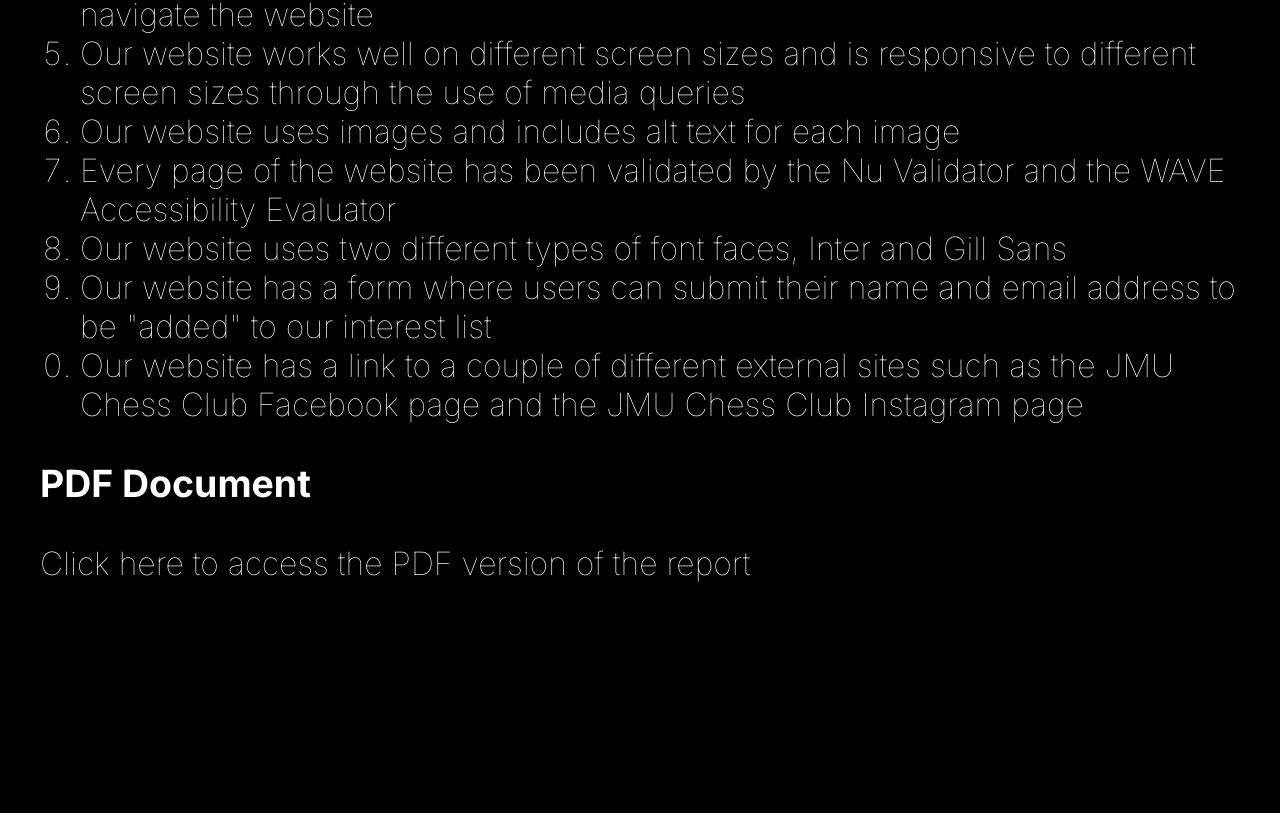
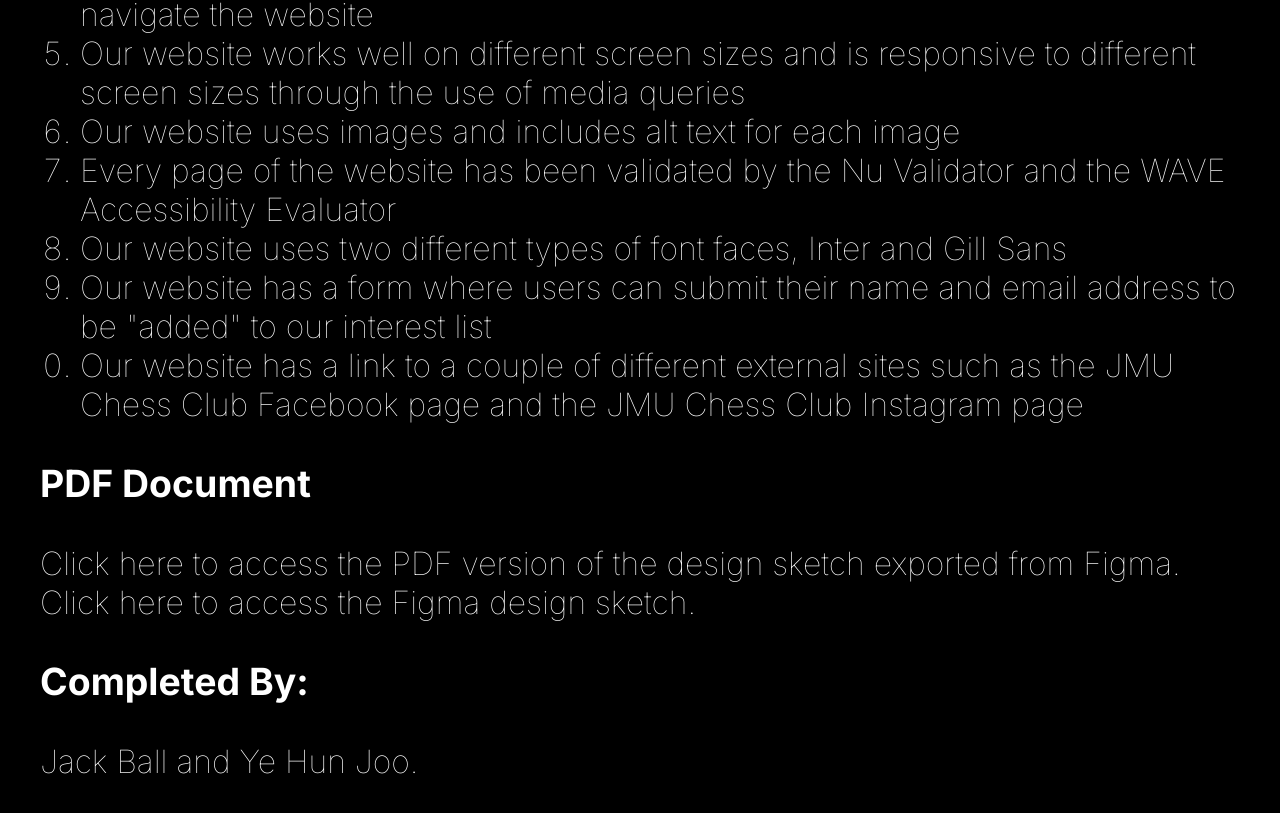
Before and after one commit to ball2jh/343-s23-p1, a plain HTML site: page report.html in a window 1280 px wide. Shown: the part 519-1332 px from the top of the page. Before the commit the page ends 1110 px from the top, so only its background shows below. Drawn offline with Linux system fonts and the light colour scheme.

Commit message:
Final Version

```diff
--- a/report.html
+++ b/report.html
@@ -10,6 +10,7 @@
     <link rel="preconnect" href="https://fonts.googleapis.com">
     <link rel="preconnect" href="https://fonts.gstatic.com" crossorigin>
     <link href="https://fonts.googleapis.com/css2?family=Inter:wght@100;200;300;400;500;600;700;800;900&display=swap" rel="stylesheet">
+    <meta name="author" content="Ye Hun Joo, Jack Ball">
 </head>
 <body>
     <header>
@@ -47,7 +48,6 @@
     <div class="content">
 
         <h3>Website Report</h3>
-        <p>
         <ol>
             <li>We have created 5 separate pages for the website. The home page, events page, membership page, leadership page, and about page which can be navigated through the use of our navigation bar.</li>
 
@@ -70,10 +70,14 @@
             <li>Our website has a link to a couple of different external sites such as the JMU Chess Club Facebook page and the JMU Chess Club Instagram page</li>
         </ol>
 
-        </p>
 
         <h3>PDF Document</h3>
-        <a href="design/report-p1.pdf">Click here to access the PDF version of the report</a>
+        <a href="design/report-p1.pdf">Click here to access the PDF version of the design sketch exported from Figma.</a> <br>
+        <a href="https://www.figma.com/file/ZKfq8crL8KuQ4M8uPiyLCm/Untitled?node-id=0%3A1&t=J1Yze7YF6KFBwVsE-1" target="_blank">Click here to access the Figma design sketch.</a>
+        <h3>Completed By:</h3>
+        <p>
+            Jack Ball and Ye Hun Joo.
+        </p>
     </div>
 </body>
 </html>
```
Also changed, not shown: about.html (+1 -0 lines), index.html (+1 -0 lines), leadership.html (+1 -0 lines), membership.html (+1 -0 lines). Lines whose indentation alone changed are shown as unchanged.
